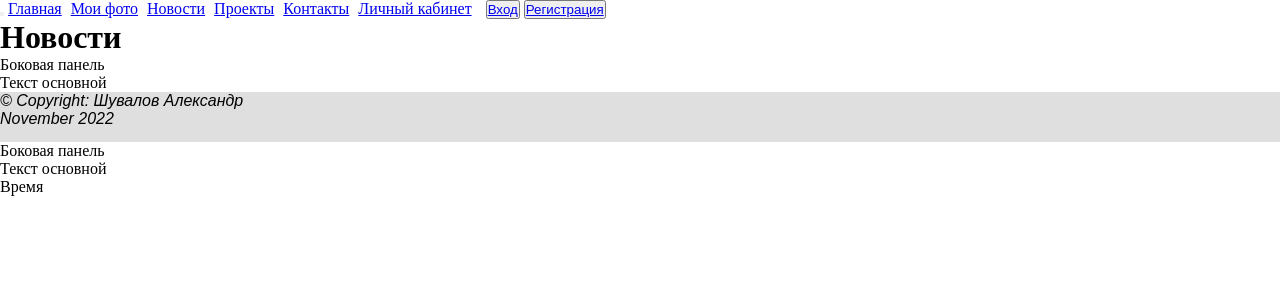
After one commit to ale777opp/my-site, a PHP site: page /v300/templates/news.php in a window 1280 px wide. The commit adds this page. Shown: the top 300 px of the page. Run offline with PHP 8.4, Linux system fonts and the light colour scheme.

Commit message:
добавлены шаблоны страниц, работает роутер, горизонтальное меню

```diff
--- a/v300/index.php
+++ b/v300/index.php
@@ -11,9 +11,9 @@ spl_autoload_register(function($class){
 $app = new App();
 $app->run();
 
-
+/*
 echo "<pre>";echo "app->httpUrl = ";print_r($app->httpUrl);echo "</pre>";
 echo "<pre>";echo "app->uriParams = ";print_r($app->uriParams);echo "</pre>";
-
+*/
 
 ?>
--- a/v300/templates/footer.php
+++ b/v300/templates/footer.php
@@ -1,5 +1,5 @@
-<footer class="fixed-bottom">
- <div class="footer-copyright text-center py-3">© Copyright: <?php echo date("F Y");?> Шувалов Александр</div>
+<footer>
+    <p>© Copyright: Шувалов Александр <time><?php echo date("F Y");?></time></p>
 </footer>
 </body>
 </html>
--- a/v300/templates/head.php
+++ b/v300/templates/head.php
@@ -4,78 +4,64 @@
     <!-- Required meta tags -->
   <meta charset="utf-8">
   <meta name="viewport" content="width=device-width, initial-scale=1, shrink-to-fit=no">
-  <link rel="stylesheet" href="/<?=PATH_STYLE?>font-awesome.min.css">
-  <!-- Bootstrap CSS -->
-  <link rel="stylesheet" href="/<?=PATH_STYLE?>bootstrap.min.css">
-  <!-- jQuery -->
-  <script defer src="/<?=PATH_JS?>jquery.min.js"></script>
-  <!-- Bootstrap JS + Popper JS -->
-  <script defer src="/<?=PATH_JS?>bootstrap.bundle.min.js"></script>
-
-  <link rel="stylesheet" href="/<?=PATH_STYLE?>style.css">
-
   <title><?php echo $title?></title>
-
-<!-- Yandex.Metrika counter
-
-Yandex.Metrika counter -->
-
+<!--[if lt IE 9]>
  <script>
-    function patch(){
-        let div = document.createElement('div');
-        div.innerHTML = `<div class="card badge-warning" style="position:absolute;left:400px;top:250px; width:500px;background-color:#daa520;font-size:20px;"><div class="card-body"><p class="h5 text-center">В настоящий момент данный пункт меню находится в разработке</p></div></div>`;
-        document.body.append(div);
-        setTimeout(() => div.remove(), 2000);
+  var e = ("article,aside,figcaption,figure,footer,header,hgroup,nav,section,time").split(',');
+  for (var i = 0; i < e.length; i++) {
+    document.createElement(e[i]);
   }
  </script>
+<![endif]-->
+
+<style>
+* {
+  margin: 0;
+  padding: 0;
+  box-sizing: border-box;
+  overflow: visible;
+}
+article, aside, figcaption, figure, footer, header, hgroup, nav, section, time {
+  display: block;
+} /* в стилях для новых тегов установить display: block */
+ul, li { /* меню в строку */
+  display: inline;
+  margin-right: 5px;
+}
+
+footer {
+background-color: #dfdfdf;
+height: 50px;
+font-size: 1em;
+font-family: sans-serif;
+font-style:italic;
+}
+
+</style>
+
 </head>
 
   <body>
-    <nav class="navbar navbar-expand-lg navbar-light bg-light fixed-top">
-          <a class="navbar-brand" href="/index.php">Главная</a>
-          <button class="navbar-toggler" type="button" data-toggle="collapse" data-target="#navbarSupportedContent" aria-controls="navbarSupportedContent" aria-expanded="false" aria-label="Toggle navigation">
-            <span class="navbar-toggler-icon"></span>
-          </button>
-          <div class="collapse navbar-collapse" id="navbarSupportedContent">
-
-            <ul class="navbar-nav mr-auto">
-              <li class="nav-item active">
-                <a class="nav-link" href="/site_components/controllers/slider.php">Мои фото<span class="sr-only">(current)</a>
+    <nav>
+      <ul>
+        <li>
+          <button type="button"><span class="icon"></span></button>
+          <a href="/main">Главная</a>
         </li>
+        <li><a href="/photo">Мои фото</a></li>
+        <li><a href="/news">Новости</a></li>
+        <li><a href="/projects">Проекты</a></li>
+        <li><a href="/contacts">Контакты</a></li>
           <?php if(empty($_SESSION['id'])): ?>
-                <li class="nav-item">
-                <a class="nav-link disabled" href="/lk.php">Личный кабинет</a>
-                </li>
+          <li><a href="/accounts">Личный кабинет</a></li>
           <?php else: ?>
-                 <li class="nav-item">
-                <a class="nav-link" href="/lk.php">Личный кабинет</a>
-                </li>
+          <li><a href="/accounts">Личный кабинет</a></li>
           <?php endif ?>
-
-              <li class="nav-item">
-                <a class="nav-link" href="#" onclick="patch()">Контакты</a>
-              </li>
-              <li class="nav-item">
-                <a class="nav-link" href="#" onclick="patch()">Отзывы</a>
-              </li>
-              <li class="nav-item dropdown">
-                <a class="nav-link dropdown-toggle" href="#" id="navbarDropdown" role="button" data-toggle="dropdown" aria-haspopup="true" aria-expanded="false">
-                  Список проектов</a>
-                <div class="dropdown-menu" aria-labelledby="navbarDropdown">
-                  <a class="dropdown-item" href="desknote/desknote.php">Drag&drop</a>
-				  <!--
-                  <a class="dropdown-item" href="#" onclick="patch()">Кофе-машина</a>
-                  <div class="dropdown-divider"></div>
-                  <a class="dropdown-item" href="#" onclick="patch()">Парсер</a>
-				  -->
-                </div>
-              </li>
       </ul>
         <?php if(empty($_SESSION['id'])): ?>
-            <a class ="btn btn-outline-primary mr-sm-2" href="/auth.php">Вход</a>
-            <a class ="btn btn-outline-primary my-2 my-sm-0" href="/reg.php">Регистрация</a>
+        <button type="button"><a href="/auth">Вход</a></button>
+        <button type="button"><a href="/reg">Регистрация</a></button>
         <?php else: ?>
-             <a class ="btn btn-outline-primary my-2 my-sm-0" href="/exit.php">Выход</a>
+        <button type="button"><a href="/exit">Выход</a></button>
         <?php endif ?>
-        </div>
     </nav>
--- /dev/null
+++ b/v300/templates/news.php
@@ -0,0 +1,44 @@
+<?php
+session_start();
+//require_once($_SERVER['DOCUMENT_ROOT'] . "/const.php");
+
+$title = 'Новости';
+include 'head.php';
+?>
+
+<header><h1> Новости </h1></header>
+<aside>Боковая панель</aside>
+
+<article>Текст основной
+
+<div class="container">
+	<div class="content">
+		<div class="row">
+			<div class="col">
+			</div>
+			<div class="col">
+			</div>
+		</div>
+	</div>
+</div>
+
+</article>
+
+<?php include 'footer.php'; ?>
+
+</body>
+
+</html>
+
+
+
+
+
+
+
+
+
+
+<aside>Боковая панель</aside>
+<article>Текст основной</article>
+<time>Время</time>
```
Also changed, not shown: v300/classes/App.php (+21 -17 lines), v300/classes/View.php (+5 -5 lines), v300/templates/accounts.php (added, +31 -0 lines), v300/templates/contacts.php (added, +31 -0 lines), v300/templates/main.php (+11 -10 lines), v300/templates/photo.php (added, +44 -0 lines), v300/templates/projects.php (added, +31 -0 lines), v300/.htaccess (added). Lines whose indentation alone changed are shown as unchanged.
